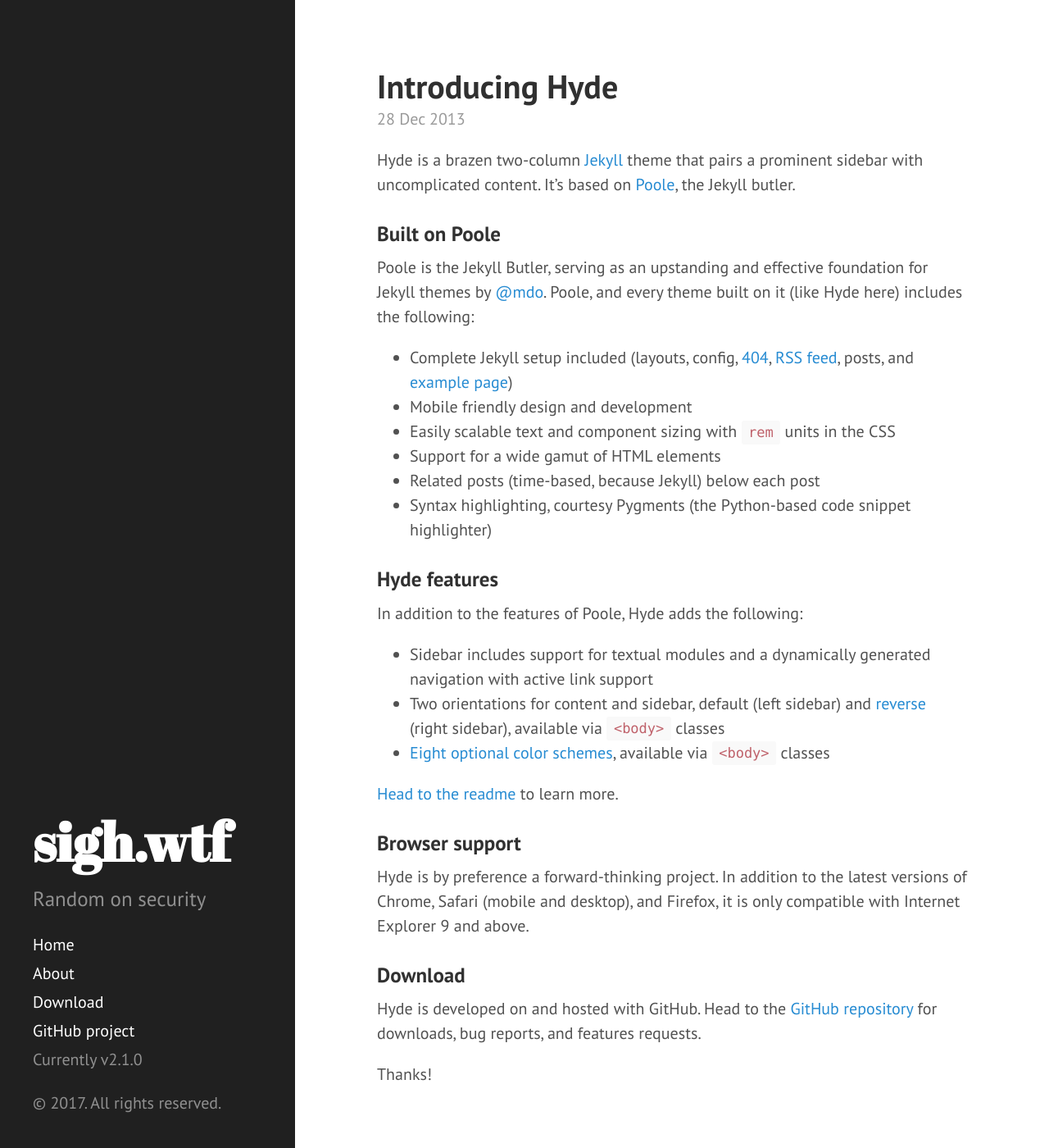
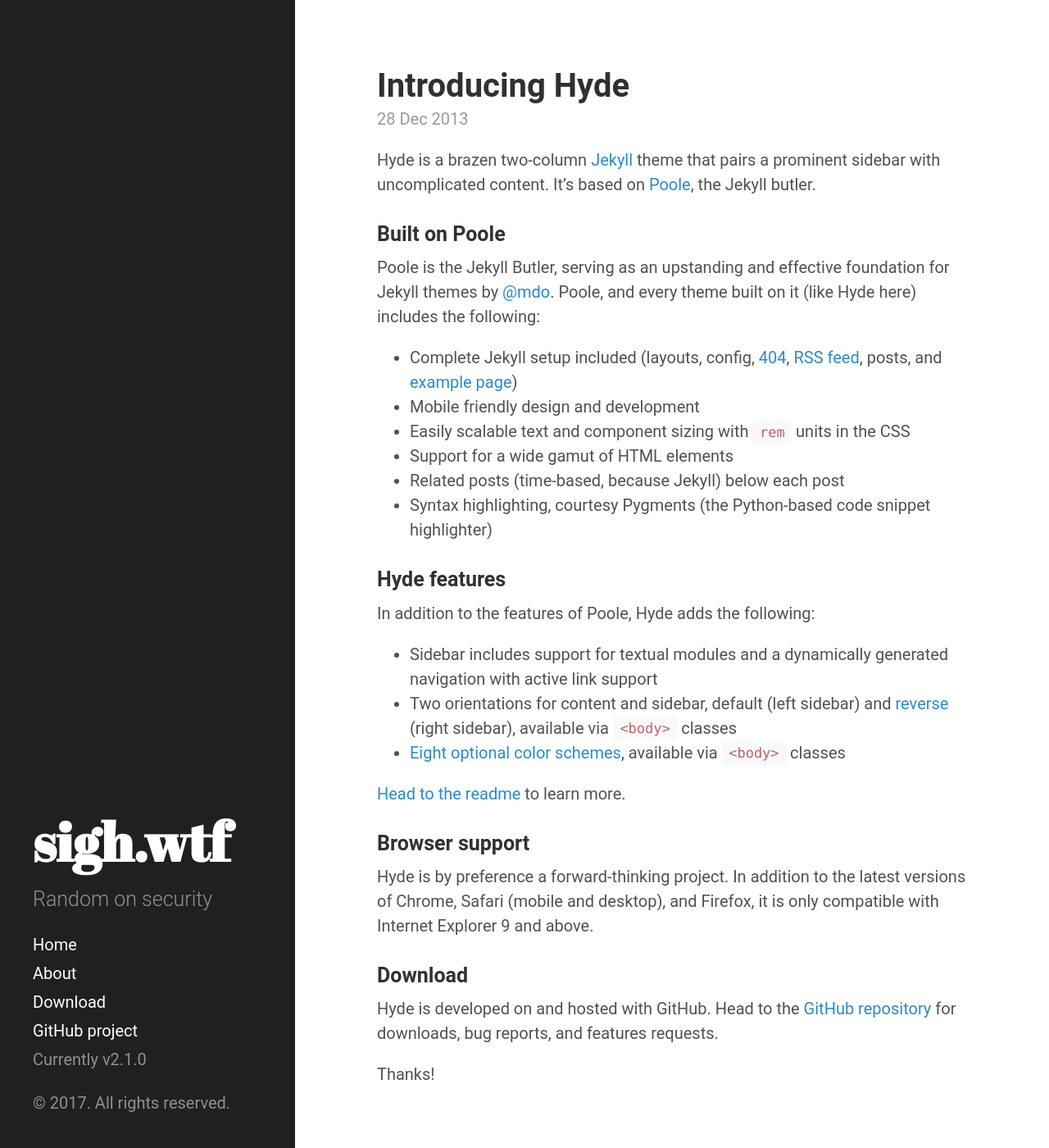
Before and after one commit to NoBlETi/NoBIETi.github.io, a Jekyll site: the page built from index.html, in a window 1280 px wide and 1400 px high. Shown: the whole window at 82% size. Built offline with Jekyll 4.4.1, drawn with Linux system fonts in a browser that asks for light colours; the list of posts is cut into pages by our own code.

Commit message:
Update hyde.css

```diff
--- a/public/css/hyde.css
+++ b/public/css/hyde.css
@@ -32,7 +32,8 @@
  */
 
 html {
-  font-family: "PT Sans", Helvetica, Arial, sans-serif;
+    font-family: 'Roboto', sans-serif;
+  font-size: 300;
 }
 @media (min-width: 48em) {
   html {
```
